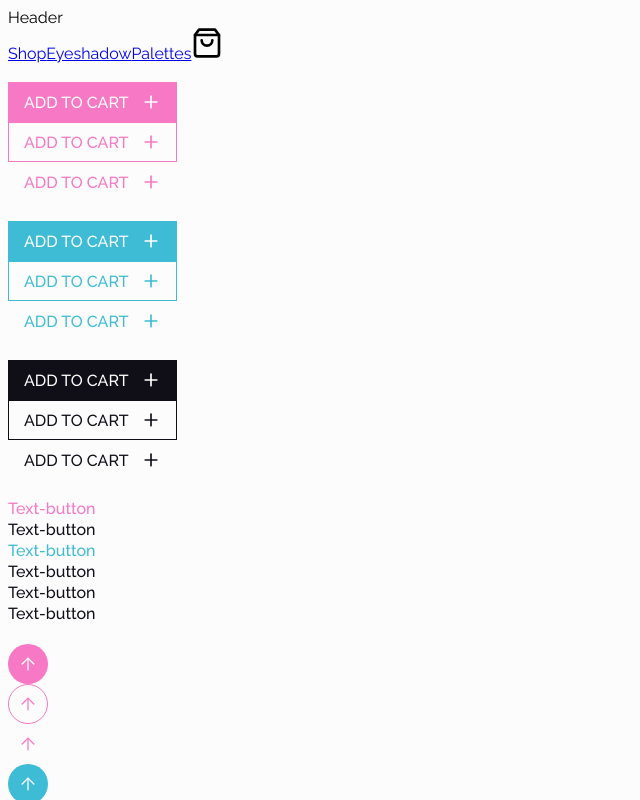
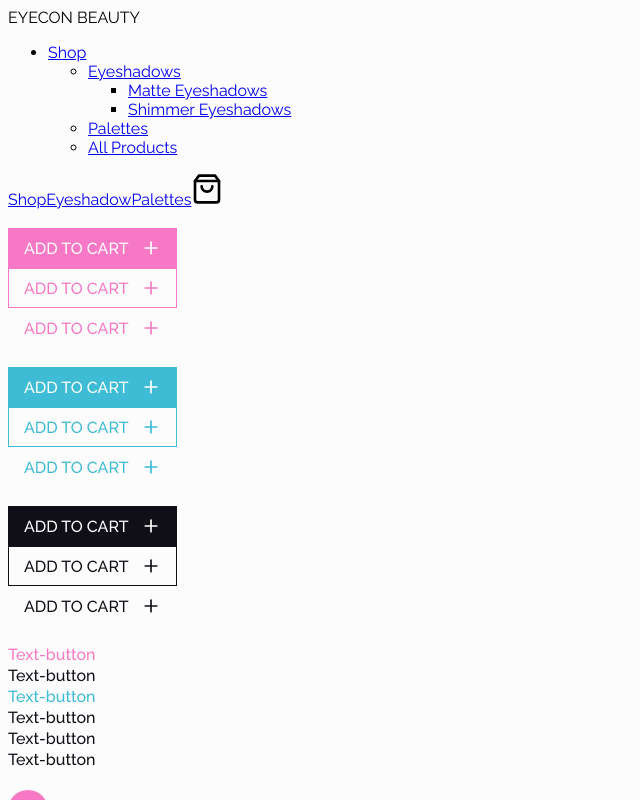
Before and after one commit to pedrorxmos/eyecon-beauty, a Next.js app: page / in a window 1280 px wide. Shown: the top 800 px of the page, without its empty margins (0-640 px from the left). Built offline with nearby package versions, Linux system fonts and the light colour scheme.

Commit message:
💄 EB-39 Header nav basic structure

```diff
--- a/app/components/Header/Header.tsx
+++ b/app/components/Header/Header.tsx
@@ -1,9 +1,43 @@
 import React from 'react'
 
 import './Header.scss'
+import Link from 'next/link'
 
 export const Header = () => {
   return (
-    <div>Header</div>
+    <header className="header">
+      <div className="header-container">
+        <div className="header--logo">
+          EYECON BEAUTY
+        </div>
+
+        <nav className="header--nav">
+          <ul className="header--nav-list">
+            <li className="header--nav-item">
+              <Link href="#" className="header--nav-link">Shop</Link>
+              <ul className='header--nav-sublist'>
+                <li className="header--nav-subitem">
+                  <Link href="#" className="header--nav-sublink">Eyeshadows</Link>
+                  <ul className="header--nav-sublist">
+                  <li className="header--nav-subitem">
+                    <Link href="#" className="header--nav-sublink">Matte Eyeshadows</Link>
+                  </li>
+                  <li className="header--nav-subitem">
+                    <Link href="#" className="header--nav-sublink">Shimmer Eyeshadows</Link>
+                  </li>
+                  </ul>
+                </li>
+                <li className="header--nav-subitem">
+                  <Link href="#" className="header--nav-sublink">Palettes</Link>
+                </li>
+                <li className="header--nav-subitem">
+                  <Link href="#" className="header--nav-sublink">All Products</Link>
+                </li>
+              </ul>
+            </li>
+          </ul>
+        </nav>
+      </div>
+    </header>
   )
 }
```
